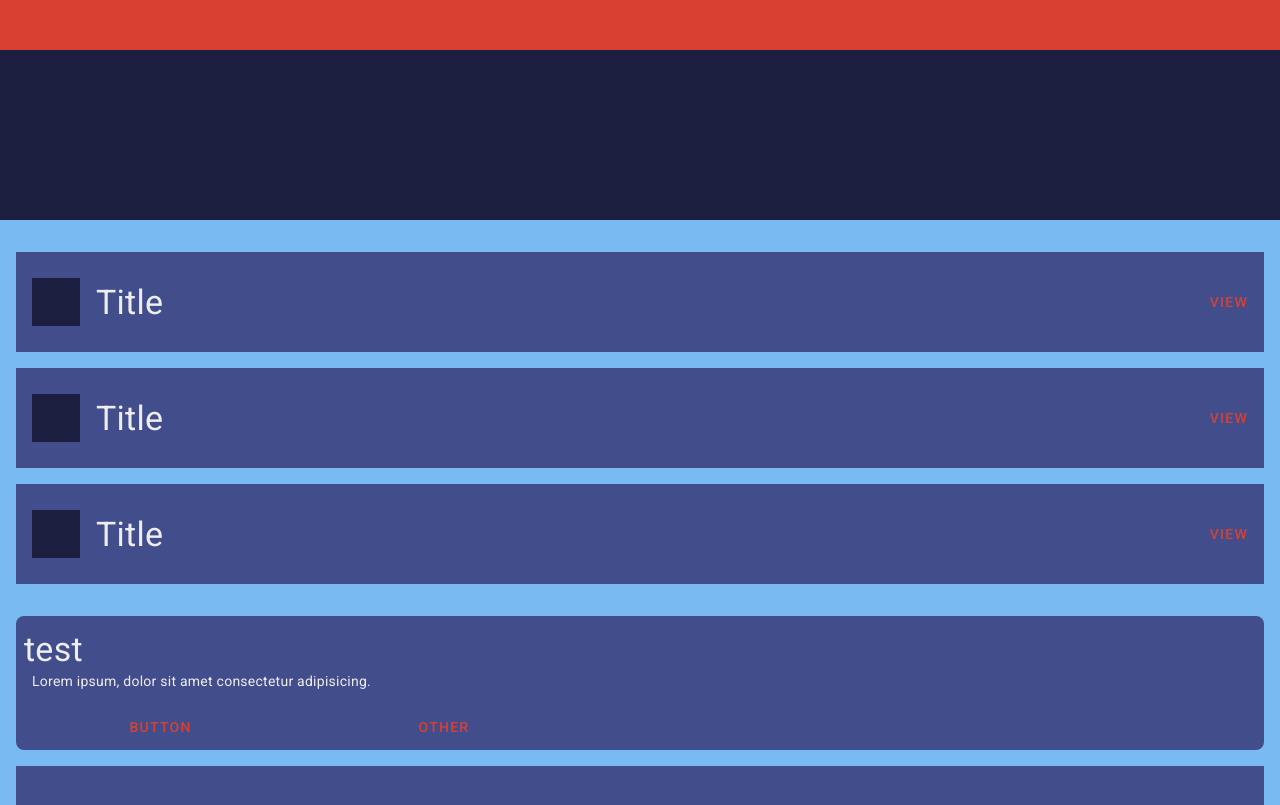
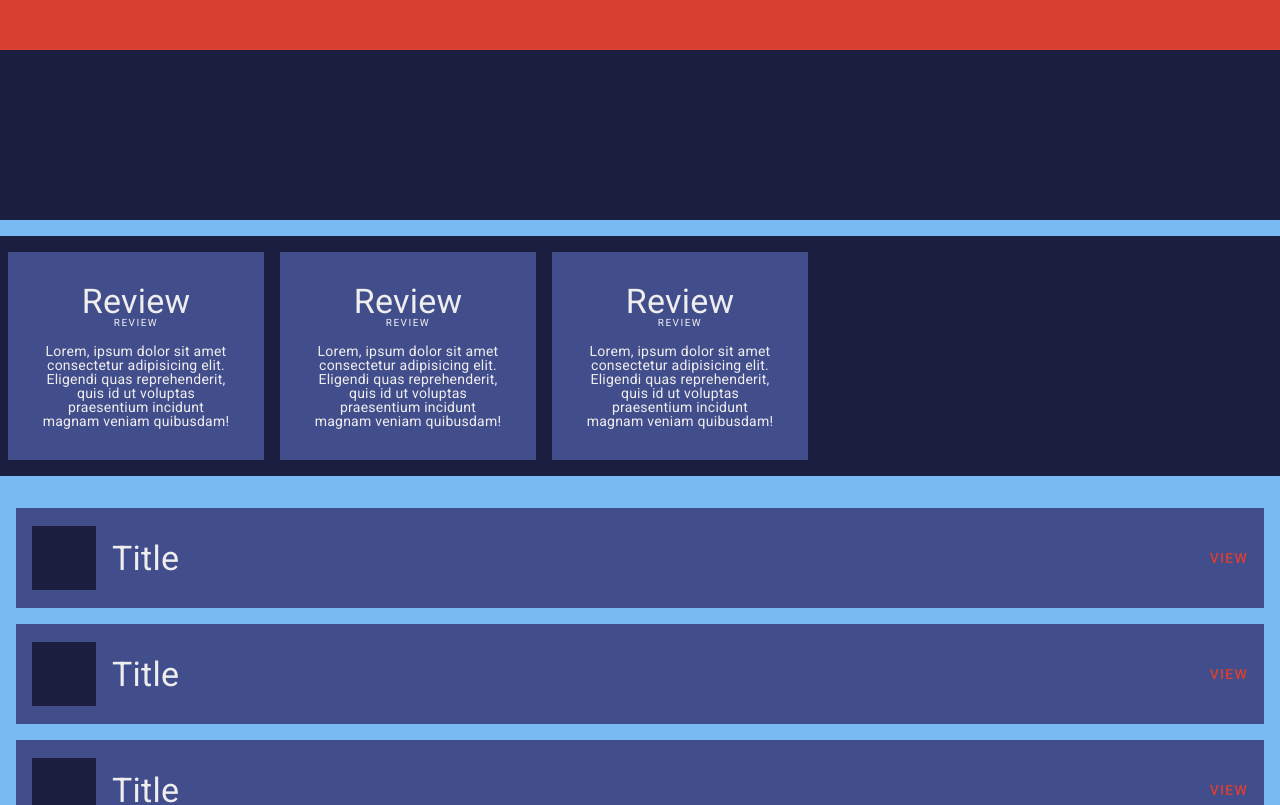
Before and after one commit to BenLirio/healthy-smile-mobile-wire, a React (Create React App) app: page / in a window 1280 px wide. Shown: the top 805 px of the page. Built offline with nearby package versions, Linux system fonts and the light colour scheme.

Commit message:
Complete Review

```diff
--- /dev/null
+++ b/src/components/Review/Review.js
@@ -0,0 +1,26 @@
+import React from 'react'
+import classes from './Review.module.scss'
+import Text from '../Text/Text'
+export default function Review() {
+  return (
+    <div className={classes.Review}>
+      <div className={classes.Title}>
+        <Text type='headline4' color='light'>
+          Review
+        </Text>
+      </div>
+      <div className={classes.Overline}>
+        <Text type='overline' color='light'>
+          Review
+        </Text>
+      </div>
+      <div className={classes.Body}>
+        <Text type='body2' color='light'>
+          Lorem, ipsum dolor sit amet consectetur adipisicing elit. Eligendi
+          quas reprehenderit, quis id ut voluptas praesentium incidunt magnam
+          veniam quibusdam!
+        </Text>
+      </div>
+    </div>
+  )
+}
--- /dev/null
+++ b/src/components/Review/Review.module.scss
@@ -0,0 +1,19 @@
+@import '../../variables.scss';
+.Review {
+  min-height: 100px;
+  width: $_16;
+  background: $secondary;
+  margin: 0 $_05 $_1;
+  padding-top: $_2;
+  align-items: center;
+  text-align: center;
+}
+.Title {
+  margin: 0 $_1;
+}
+.Overline {
+  margin: 0 $_1 $_1;
+}
+.Body {
+  margin: 0 $_2 $_2;
+}
--- /dev/null
+++ b/src/components/ReviewHolder/ReviewHolder.js
@@ -0,0 +1,6 @@
+import React from 'react'
+import classes from './ReviewHolder.module.scss'
+import Text from '../Text/Text'
+export default function ReviewHolder(props) {
+  return <div className={classes.ReviewHolder}>{props.children}</div>
+}
--- /dev/null
+++ b/src/components/ReviewHolder/ReviewHolder.module.scss
@@ -0,0 +1,9 @@
+@import '../../variables.scss';
+.ReviewHolder {
+  background: $dark;
+  min-height: 100px;
+  margin-bottom: $_1;
+  display: flex;
+  padding-top: $_1;
+  width: 5000px;
+}
--- a/src/containers/Body/Body.js
+++ b/src/containers/Body/Body.js
@@ -5,11 +5,18 @@ import Section from '../../components/Section/Section'
 import Post from '../../components/Post/Post'
 import Cta from '../../components/Cta/Cta'
 import Feature from '../../components/Feature/Feature'
+import ReviewHolder from '../../components/ReviewHolder/ReviewHolder'
+import Review from '../../components/Review/Review'
 
 export default function Body() {
   return (
     <div className={classes.Body}>
       <Post>
+        <ReviewHolder>
+          <Review />
+          <Review />
+          <Review />
+        </ReviewHolder>
         <Section>
           <Feature />
           <Feature />
--- a/src/variables.scss
+++ b/src/variables.scss
@@ -6,12 +6,25 @@ $dark: #1c1e40;
 $_1: 16px;
 $_05: calc(#{$_1} / 2);
 $_2: calc(#{$_1} * 2);
-$_3: calc(#{$_1} * 3);
-$_4: calc(#{$_1} * 4);
+$_3: calc(#{$_1} * 4);
+$_4: calc(#{$_1} * 6);
 $_5: calc(#{$_1} * 5);
 $_6: calc(#{$_1} * 6);
 $_7: calc(#{$_1} * 7);
 $_8: calc(#{$_1} * 8);
+$_9: calc(#{$_1} * 9);
+$_10: calc(#{$_1} * 10);
+$_11: calc(#{$_1} * 11);
+$_12: calc(#{$_1} * 12);
+$_13: calc(#{$_1} * 13);
+$_14: calc(#{$_1} * 14);
+$_15: calc(#{$_1} * 15);
+$_16: calc(#{$_1} * 16);
+$_17: calc(#{$_1} * 17);
+$_18: calc(#{$_1} * 18);
+$_19: calc(#{$_1} * 19);
+$_20: calc(#{$_1} * 20);
+$_21: calc(#{$_1} * 21);
 
 $Header-height: 220px;
 
```
